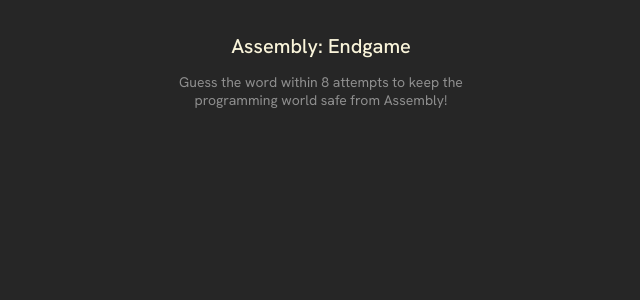
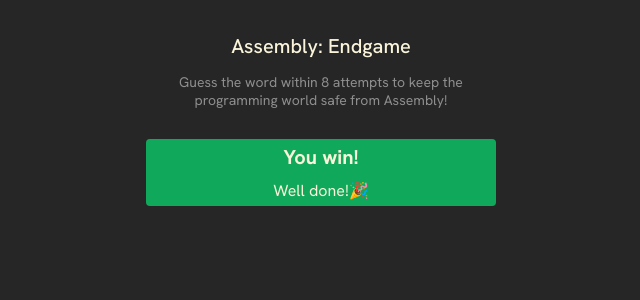
Before and after one commit to Kennedysenyo/Assembly-Endgame, a React (Vite) app: page / in a window 1280 px wide. Shown: the top 300 px of the page, without its empty margins (319-959 px from the left). Built offline with nearby package versions, Linux system fonts and the light colour scheme.

Commit message:
add and style status section

```diff
--- a/src/assets/styles/styles.css
+++ b/src/assets/styles/styles.css
@@ -27,3 +27,22 @@ header > p {
   max-width: 350px;
   color: #8E8E8E;
 }
+
+section.game-status {
+  background-color: #10A95B;
+  display: flex;
+  flex-direction: column;
+  align-items: center;
+  color: #F9F4DA;
+  border-radius: 4px;
+  margin-block: 30px;
+}
+
+section.game-status > h2 {
+  font-size: 1.25rem;
+  margin: 5px;
+}
+
+section.game-status > p {
+  margin: 5px;
+}
--- a/src/components/AssemblyEndgame.jsx
+++ b/src/components/AssemblyEndgame.jsx
@@ -7,6 +7,10 @@ export default function AssemblyEndgame() {
         <h1>Assembly: Endgame</h1>
         <p>Guess the word within 8 attempts to keep the programming world safe from Assembly!</p>
       </header>
+      <section className="game-status">
+        <h2>You win!</h2>
+        <p>Well done!🎉</p>
+      </section>
     </main>
   )
 }
```
